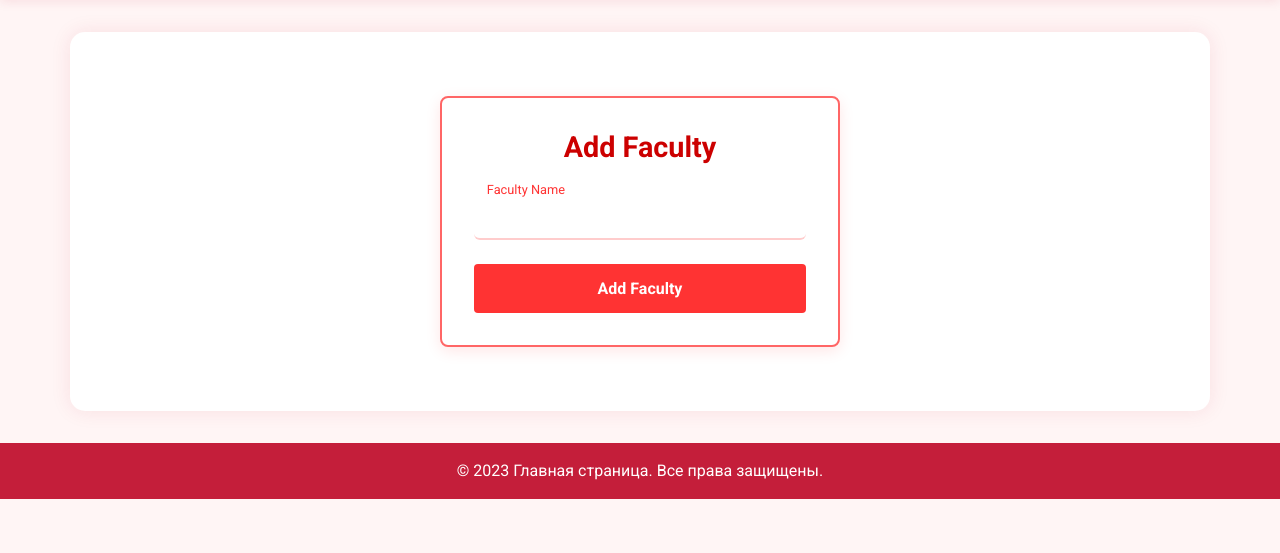
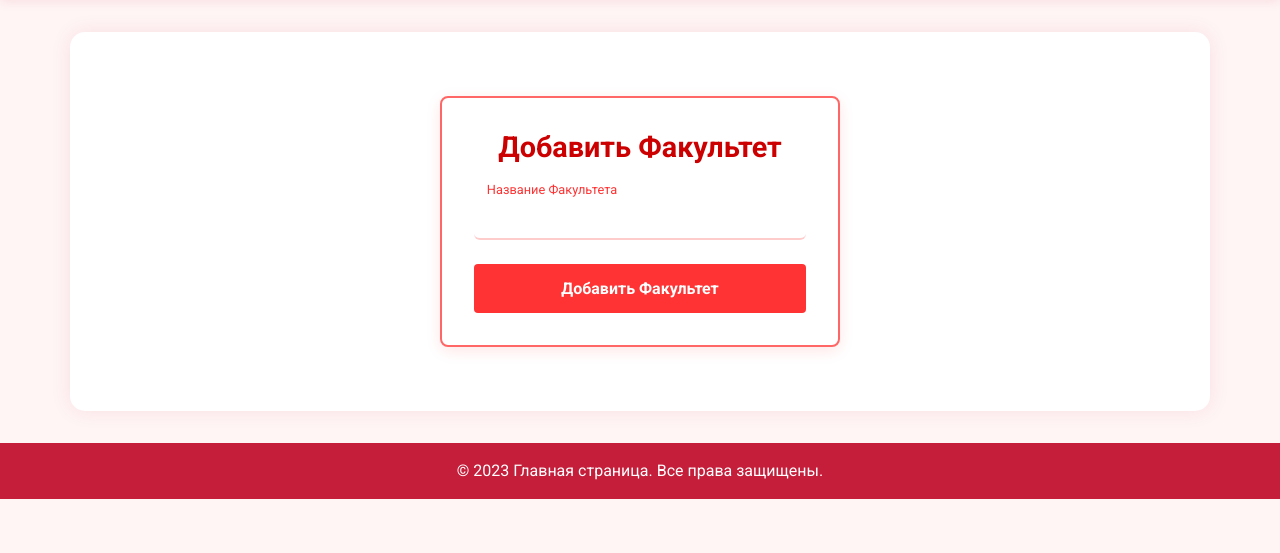
Before and after one commit to amakika/MetaAttendance, a Django app: page /add_faculty/ in a window 1280 px wide. Shown: the part 58-611 px from the top of the page. Run offline with Django 5.2, Linux system fonts and the light colour scheme; a user stored in the database is signed in; some libraries are stand-ins or nearby versions.

Commit message:
Update add_faculty.html

```diff
--- a/attendance/templates/attendance/add_faculty.html
+++ b/attendance/templates/attendance/add_faculty.html
@@ -1,17 +1,17 @@
 {% extends 'attendance/base.html' %}
 
-{% block title %}Add Faculty{% endblock %}
+{% block title %}Добавить Факультет{% endblock %}
 
 {% block content %}
 <div class="add-faculty-container">
-    <h2>Add Faculty</h2>
+    <h2>Добавить Факультет</h2>
     <form method="post" class="faculty-form">
         {% csrf_token %}
         <div class="form-group">
             <input type="text" class="form-control" id="name" name="name" required>
-            <label for="name">Faculty Name</label>
+            <label for="name">Название Факультета</label>
         </div>
-        <button type="submit" class="btn btn-primary">Add Faculty</button>
+        <button type="submit" class="btn btn-primary">Добавить Факультет</button>
     </form>
 </div>
 
```
